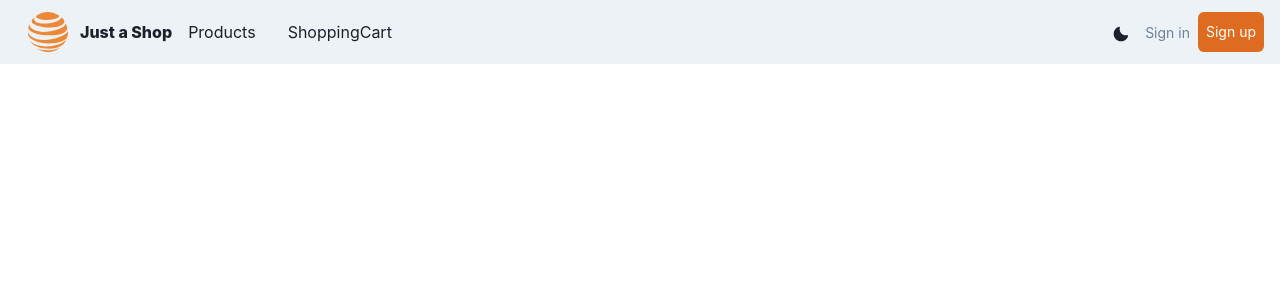
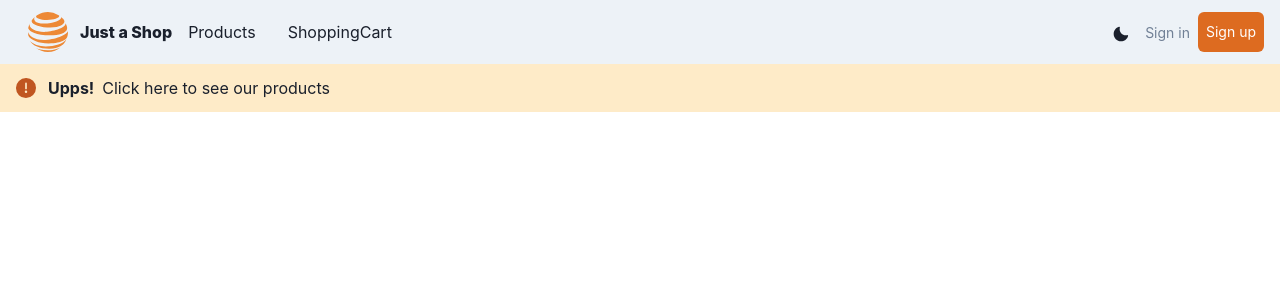
Before and after one commit to 85Marcin/e-commerce, a React (Create React App) app in the folder client/: page /cart in a window 1280 px wide. Shown: the top 300 px of the page. Built offline with nearby package versions, Linux system fonts and the light colour scheme.

Commit message:
halfway through adding and removing items section

```diff
--- a/client/src/App.js
+++ b/client/src/App.js
@@ -2,6 +2,7 @@ import { ChakraProvider } from "@chakra-ui/react";
 import { BrowserRouter as Router, Routes, Route } from "react-router-dom";
 import Navbar from "./components/Navbar";
 import ProductsScreen from "./screens/ProductsScreen";
+import CartScreen from "./screens/CartScreen";
 
 function App() {
   return (
@@ -11,6 +12,7 @@ function App() {
         <main>
           <Routes>
             <Route path="/products" element={<ProductsScreen />} />
+            <Route path="/cart" element={<CartScreen />} />
           </Routes>
         </main>
       </Router>
--- a/client/src/components/ProductCard.js
+++ b/client/src/components/ProductCard.js
@@ -12,11 +12,14 @@ import {
   Link,
   HStack,
   Text,
+  useToast,
 } from "@chakra-ui/react";
 import { FiShoppingCart } from "react-icons/fi";
 import { Link as ReactLink } from "react-router-dom";
 import { StarIcon } from "@chakra-ui/icons";
 import { useState } from "react";
+import { useDispatch, useSelector } from "react-redux";
+import { addCartItem } from "../redux/actions/cartActions";
 
 const Rating = ({ rating, numberOfReviews }) => {
   const { iconSize, setIconSize } = useState("14px");
@@ -54,6 +57,29 @@ const Rating = ({ rating, numberOfReviews }) => {
 };
 
 const ProductCard = ({ product }) => {
+  const dispatch = useDispatch();
+  const toast = useToast();
+  const cartInfo = useSelector((state) => state.cart);
+  const { cart } = cartInfo;
+
+  const addItem = (id) => {
+    if (cart.some((cartItem) => cartItem.id === id)) {
+      toast({
+        description:
+          "This item is already in your cart. Go to your cart to change the amount",
+        status: "error",
+        isClosable: true,
+      });
+    } else {
+      dispatch(addCartItem(id, 1));
+      toast({
+        description: "Item has been added",
+        status: "success",
+        isClosable: true,
+      });
+    }
+  };
+
   return (
     <Stack
       p={2}
@@ -137,6 +163,9 @@ const ProductCard = ({ product }) => {
             variant="ghost"
             display="flex"
             isDisabled={product.stock <= 0}
+            onClick={() => {
+              addItem(product._id);
+            }}
           >
             <Icon as={FiShoppingCart} h={7} w={7} alignSelf="center" />
           </Button>
--- /dev/null
+++ b/client/src/redux/actions/cartActions.js
@@ -0,0 +1,28 @@
+import axios from "axios";
+import { setLoading, setError, cartItemAdd } from "../slices/cart";
+
+export const addCartItem = (id, qty) => async (dispatch) => {
+  dispatch(setLoading(true));
+  try {
+    const { data } = await axios.get(`/api/products/${id}`);
+    const itemToAdd = {
+      id: data._id,
+      name: data.name,
+      image: data.image,
+      price: data.price,
+      stock: data.stock,
+      qty,
+    };
+    dispatch(cartItemAdd(itemToAdd));
+  } catch (error) {
+    dispatch(
+      setError(
+        error.response && error.response.data.message
+          ? error.response.data.message
+          : error.message
+          ? error.message
+          : "An unexpected error has occured.Please try again later"
+      )
+    );
+  }
+};
--- /dev/null
+++ b/client/src/redux/slices/cart.js
@@ -0,0 +1,39 @@
+import { createSlice } from "@reduxjs/toolkit";
+
+export const initialState = {
+  loading: false,
+  error: null,
+  cart: [],
+  expressShipping: false,
+  subtototal: 0,
+};
+
+export const cartSlice = createSlice({
+  name: "cart",
+  initialState,
+  reducers: {
+    setLoading: (state) => {
+      state.loading = true;
+    },
+    cartItemAdd: (state, { payload }) => {
+      const existingItem = state.cart.find((item) => item.id === payload.id);
+      if (existingItem) {
+        state.cart = state.cart.map((item) =>
+          item.id === payload.id ? payload : item
+        );
+      } else {
+        state.cart = [...state.cart, payload];
+      }
+      state.loading = false;
+      state.error = null;
+    },
+    setError: (state, { payload }) => {
+      state.error = payload;
+      state.loading = false;
+    },
+  },
+});
+
+export const { setLoading, setError, cartItemAdd } = cartSlice.actions;
+export default cartSlice.reducer;
+export const cartSelector = (state) => state.cart;
--- a/client/src/redux/store.js
+++ b/client/src/redux/store.js
@@ -1,7 +1,10 @@
 import { combineReducers, configureStore } from "@reduxjs/toolkit";
 import products from "./slices/products";
+import cart from "./slices/cart";
+
 const reducer = combineReducers({
   products,
+  cart,
 });
 
 export default configureStore({
--- /dev/null
+++ b/client/src/screens/CartScreen.js
@@ -0,0 +1,89 @@
+import {
+  Box,
+  Stack,
+  Link,
+  Flex,
+  Heading,
+  Spinner,
+  useColorModeValue,
+  Alert,
+  AlertIcon,
+  AlertDescription,
+  AlertTitle,
+  Wrap,
+  HStack,
+} from "@chakra-ui/react";
+import { Link as ReactLink } from "react-router-dom";
+import { useSelector } from "react-redux";
+
+const CartScreen = () => {
+  const cartInfo = useSelector((state) => state.cart);
+  const { loading, error, cart } = cartInfo;
+
+  const getHeadingContent = () =>
+    cart.length === 1 ? `(1 item)` : `(${cart.length} items)`;
+  const linkColor = useColorModeValue("orange.500", "orange.200"); // move the hook outside of the conditional statement
+  return (
+    <Wrap spacing="30px" justify="center" minHeight="100vh">
+      {loading ? (
+        <Stack direction="row" spacing={4}>
+          <Spinner
+            mt="10"
+            thickness="2px"
+            speed="0.65s"
+            emptyColor="gray.200"
+            color="orange.500"
+            size="xl"
+          />
+        </Stack>
+      ) : error ? (
+        <Alert status="error">
+          <AlertIcon />
+          <AlertTitle>Upps!</AlertTitle>
+          <AlertDescription>{error}</AlertDescription>
+        </Alert>
+      ) : CartScreen.length <= 0 ? (
+        <Alert status="warning">
+          <AlertIcon />
+          <AlertTitle>Upps!</AlertTitle>
+          <AlertDescription>
+            <Link as={ReactLink} to="/products">
+              Click here to see our products
+            </Link>
+          </AlertDescription>
+        </Alert>
+      ) : (
+        <Box
+          maxW={{ base: "3xl", lg: "7xl" }}
+          mx="auto"
+          px={{ base: "4", md: "8", lg: "12" }}
+          py={{ base: "6", md: "8", lg: "12" }}
+        >
+          <Stack
+            direction={{ base: "column", lg: "row" }}
+            align={{ lg: "flex-start" }}
+            spacing={{ base: 8, md: "16" }}
+          >
+            <Stack spacing={{ base: "8", md: "10" }} flex="2">
+              <Heading fontsize="2xl" fontWeight="extrabold">
+                Shopping Cart{getHeadingContent()}
+              </Heading>
+              <Stack spacing="6">{/* cart item */}</Stack>
+            </Stack>
+            <Flex direction="column" align="center" flex="1">
+              {/* Cart Order Summary */}
+              <HStack mt={6} fontWeight="semibold">
+                <p>or</p>
+                <Link as={ReactLink} to="/products" color={linkColor}>
+                  Continue shopping
+                </Link>
+              </HStack>
+            </Flex>
+          </Stack>
+        </Box>
+      )}
+    </Wrap>
+  );
+};
+
+export default CartScreen;
```
